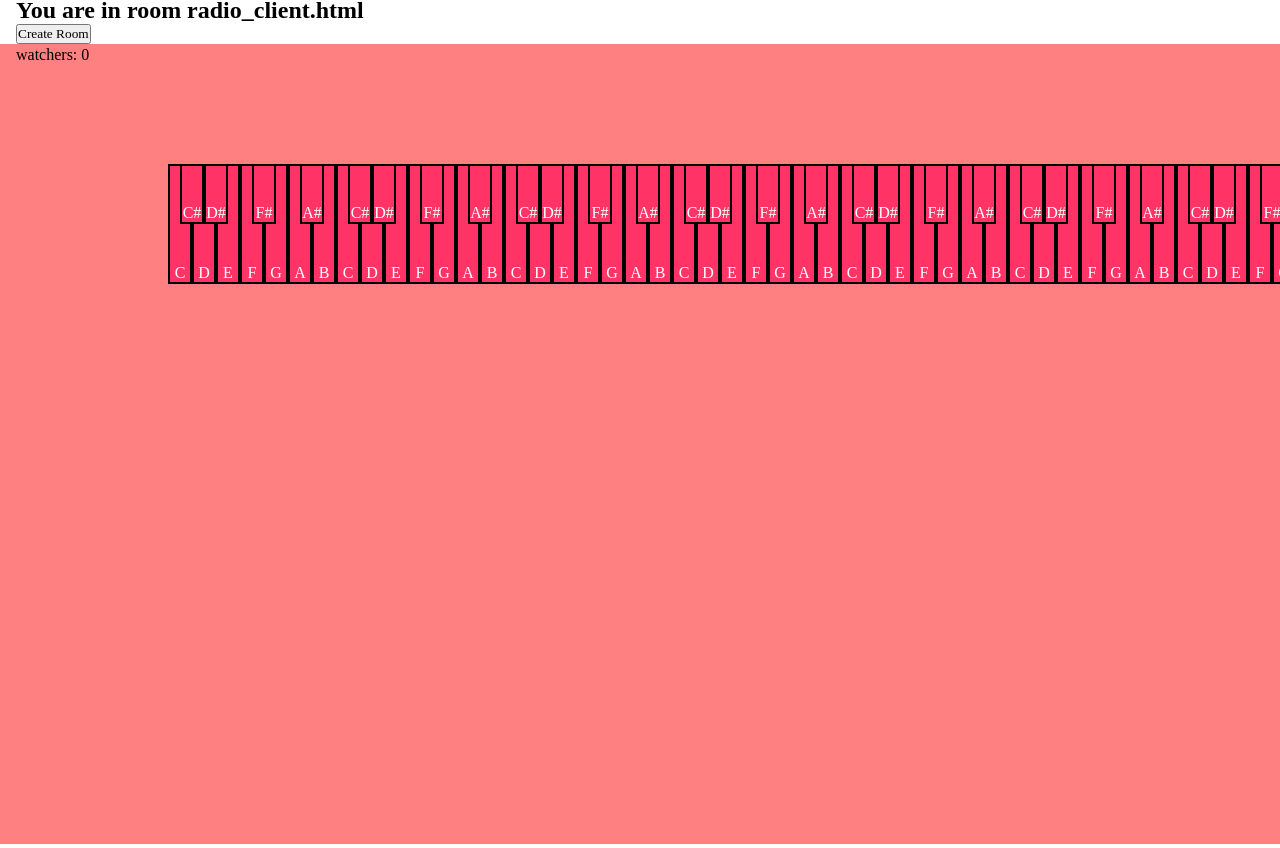
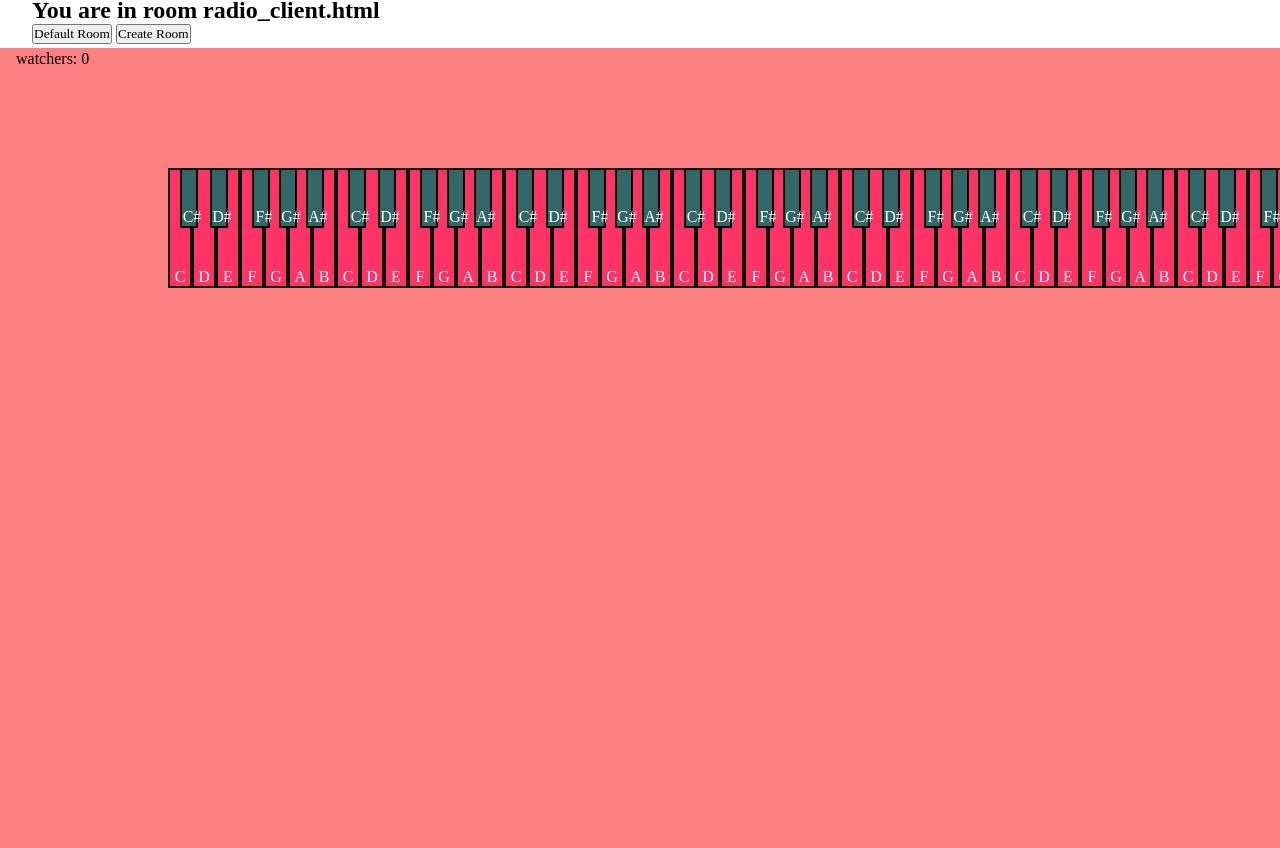
Before and after one commit to INeedAUniqueUsername/PianoRadio, a website: page radio_client.html in a window 1280 px wide. Shown: the part 67-915 px from the top of the page. Drawn offline with nearby package versions, Linux system fonts and the light colour scheme; no server answers.

Commit message:
post-hackathon misc update

```diff
--- a/radio_client.html
+++ b/radio_client.html
@@ -16,26 +16,44 @@
             line-height: 16px;
             font: bold 16px Inconsolata;
         }
+
+        #canvasBack {
+            width:100%;
+            height:100%;
+        }
     </style>
 
     <title> Piano Radio </title>
+
+    <script src="https://ajax.googleapis.com/ajax/libs/jquery/3.5.1/jquery.min.js"></script>
 </head>
 <body id="body">
-    <div style="margin-left:16px;">
+
+    <div>
+        <div style="margin-left:32px; float:left;">
             <h1 id="title">Piano Radio - A piano on the internet</h1>
             <h2 id="needMidi">You must connect a MIDI device to play</h2>
 
             <h2 id="roomName"></h2>
+            <button id="defaultRoom" onclick="null">Default Room</button>
             <button id="createRoom" onclick="null">Create Room</button>
             <!--<input type="text" placeholder="username" />-->
             <button id="connect" onclick="null" hidden="hidden"></button>
         </div>
+        <div style="margin-right:32px; float:right;">
+
+            <h1 id="audioOn">Click to enable audio</h1>
+        </div>
+    </div>
+
+    <hr style="margin:0px 0px 0px 0px; border:0px; height:4px; clear:both;" />
+    <canvas id='canvasBack'></canvas>
+
     <script src="soundfont-player.min.js"></script>
     <script src="https://cdn.socket.io/3.1.3/socket.io.min.js" integrity="sha384-cPwlPLvBTa3sKAgddT6krw0cJat7egBga3DJepJyrLl4Q9/5WLra3rrnMcyTyOnh" crossorigin="anonymous"></script>
+    <script type="text/javascript">
 
-    <canvas id='canvasBack' width='100%' height='100%'></canvas>
-
-    <script type="text/javascript">
+        {
             let root = 0,
                 second = 2,
                 third = 4,
@@ -126,24 +144,26 @@
             }
 
             let currentKey = 'I';
-
-
-        let createRoom = document.getElementById('createRoom');
-        createRoom.onclick = function () {
-            var rand = Math.floor(Math.random() * 1000000);
-            var link = "https://PianoRadio.ineedauniqueuse.repl.co/" + rand;
-            window.location.href = link;
-
         }
 
-        /*
-        let body = document.getElementById('title');
-        body.onclick = function () {
-            if (socket) {
-                socket.emit('keyDown', 60);
-            }
-        }
-        */
+        let createRoom = $('#createRoom');
+        createRoom.click(function () {
+            var rand = Math.floor(Math.random() * 1000000);
+            var link = window.location.origin;
+            link = link + '/' + rand;
+            window.location.href = link;
+        });
+
+        let defaultRoom = $('#defaultRoom');
+        defaultRoom.click(function () {
+            var link = window.location.origin;
+            window.location.href = link;
+        });
+
+        let body = $('#body');
+        body.click(function () {
+            $('#audioOn').text('Audio enabled');
+        });
 
         var socket = null;
         if (!socket) {
@@ -155,9 +175,9 @@
         var userCount = 0;
 
 
-        let roomName = document.getElementById('roomName');
-        let b = document.getElementById('connect');
-        b.onclick = connect;
+        let roomName = $('#roomName');
+        let b = $('#connect');
+        b.click(connect);
         connect();
         function connect() {
             if (socket) {
@@ -165,20 +185,20 @@
                 socket.off('keyDown')
                 socket.disconnect();
                 socket = null;
-                b.innerText = 'Connect';
+                b.text('Connect');
                 console.log('click disconnect: ' + socket);
             } else {
                 console.log('click connect');
-                b.innerText = 'Disconnect';
+                b.text('Disconnect');
                 socket = io.connect();
 
                 var room = window.location.pathname;
                 socket.emit('joinRoom', room);
 
                 if (room == '/') {
-                    roomName.innerText = 'You are in the default room.';
+                    roomName.text('You are in the default room.');
                 } else {
-                    roomName.innerText = 'You are in room ' + room.replace('/', '');
+                    roomName.text('You are in room ' + room.replace('/', ''));
                 }
 
                 console.log('socket connected');
@@ -201,13 +221,13 @@
         }
 
 
-        let needMidi = document.getElementById('needMidi');
+        let needMidi = $('#needMidi');
         function updatePiano() {
             if (pianoConnected) {
-                needMidi.innerText = "MIDI device connected";
+                needMidi.text("MIDI device connected.");
             } else {
 
-                needMidi.innerText = "You must connect a MIDI device to play";
+                needMidi.text("You must connect a MIDI device to play");
             }
         }
 
@@ -227,7 +247,7 @@
         let lastDownTime = [];
         let pressed = [];
         let node = [];
-        let keyColor = [];
+        let keyColor = [...Array(12 * 8).keys()].map(key => `hsl(${8 * (360) * key / (12 * 8)}, 75%, 75%)`);
 
 
         function connectPiano(device) {
@@ -273,7 +293,7 @@
             pressed[key] = true;
             node[key] = instrument.play(key);
 
-            keyColor[key] = `hsl(${360 * Math.random()}, 75%, 75%)`;
+            //keyColor[key] = `hsl(${360 * Math.random()}, 75%, 75%)`;
             console.log(key);
         }
 
@@ -374,16 +394,17 @@
             }
             //Render all the keys
             for (let i = 1; i < 9; i++) {
-                [0, 2, 4, 5, 7, 9, 11, 1, 3, 6, 10]
+                [0, 2, 4, 5, 7, 9, 11, 1, 3, 6, 8, 10]
                     .forEach(note => renderKey(i * 12 + note, i, note));
             }
 
             function getKeyInfo(key, octave, note) {
                 let width = 24;
                 let height = 120;
-                let flatHeight = 60;
+                let flatWidth = width * 3 / 4;
+                let flatHeight = height/2;
                 let left = (octave * width * 7);
-
+                let flat = false;
                 switch (note) {
                     case 0://C
                         left += 0;
@@ -391,17 +412,21 @@
                         break;
                     case 1://C#
                         left += width / 2;
+                        width = flatWidth;
                         height = flatHeight;
                         name = 'C#';
+                        flat = true;
                         break;
                     case 2://D
                         left += width;
                         name = 'D';
                         break;
                     case 3://D#
-                        left += (width * 3) / 2;
+                        left += (width * 3) / 2 + width/4;
+                        width = flatWidth;
                         height = flatHeight;
                         name = 'D#';
+                        flat = true;
                         break;
                     case 4://E
                         left += width * 2;
@@ -413,44 +438,52 @@
                         break;
                     case 6://F#
                         left += (width * 7) / 2;
+                        width = flatWidth;
                         height = flatHeight;
                         name = 'F#';
+                        flat = true;
                         break;
                     case 7://G
                         left += width * 4;
                         name = 'G';
                         break;
                     case 8://G#
-                        left += (width * 9) / 2;
+                        left += (width * 9) / 2 + width/8;
+                        width = flatWidth;
                         height = flatHeight;
                         name = 'G#';
+                        flat = true;
                         break;
                     case 9://A
                         left += width * 5;
                         name = 'A';
                         break;
                     case 10://A#
-                        left += (width * 11) / 2;
+                        left += (width * 11) / 2 + width/4;
+                        width = flatWidth;
                         height = flatHeight;
                         name = 'A#';
+                        flat = true;
                         break;
                     case 11://B
                         left += width * 6;
                         name = 'B';
                         break;
                 }
-                return [left, height, name];
+                return [left, width, height, name, flat];
             }
 
             function renderKey(key, octave, note) {
-                let width = 24;
                 let top = 120;
 
-                let left, height, name;
-                [left, height, name] = getKeyInfo(key, octave, note);
+                let left, width, height, name, flat;
+                [left, width, height, name, flat] = getKeyInfo(key, octave, note);
+
+
+                let unpressedColor = flat ? '51, 102, 102' : '255, 51, 102';
                 if (pressed[key]) {
                     //key outlines
-                    ctx.fillStyle = 'rgb(255, 51, 102)';
+                    ctx.fillStyle = `rgb(${unpressedColor})`;
                     ctx.fillRect(left, top, width, height);
 
                     //pressed key color
@@ -463,13 +496,13 @@
 
                     //Key highlight
                     let lastTime = lastPressedTime[key];
-                    let recent = 100;
+                    let recent = 125;
                     if (velocity[key]) {
-                        recent = 100 - velocity[key];
+                        recent = recent - velocity[key];
                     }
 
                     if (lastTime && (time - lastTime) < recent) {
-                        ctx.fillStyle = 'rgba(128, 128, 128, ' + ((recent - (time - lastTime)) / recent) + ')';
+                        ctx.fillStyle = `rgba(${unpressedColor}, ${((recent - (time - lastTime)) / recent)})`;
 
                         ctx.fillRect(left + 2, top + 2, width - 4, height - 4);
                     }
@@ -497,14 +530,19 @@
                     }
                     */
 
-                    ctx.fillStyle = 'rgb(255, 51, 102)';
+                    ctx.fillStyle = `rgb(${unpressedColor})`;
 
                     ctx.fillRect(left + 2, top + 2, width - 4, height - 4);
 
+
+                    //Unpress fade color
                     let lastTime = lastPressedTime[key];
-                    let recent = 100;
+                    let recent = 125;
+                    if (velocity[key]) {
+                        recent = recent - velocity[key];
+                    }
                     if (lastTime && (time - lastTime) < recent) {
-                        ctx.fillStyle = 'rgba(128, 128, 128, ' + ((recent - (time - lastTime)) / recent) + ')';
+                        ctx.fillStyle = `rgba(255, 255, 255, ${((recent - (time - lastTime)) / recent)})`;
 
                         ctx.fillRect(left + 2, top + 2, width - 4, height - 4);
                     }
@@ -518,11 +556,10 @@
             function renderBarBelow(key, startTime, releaseTime, color) {
                 let octave = Math.floor(key / 12);
                 let note = key % 12;
-                let width = 24;
                 let top = 120;
 
-                let left, height, name;
-                [left, height, name] = getKeyInfo(key, octave, note);
+                let left, width, height, name;
+                [left, width, height, name] = getKeyInfo(key, octave, note);
 
                 ctx.fillStyle = color;
                 ctx.fillRect(left,
```
Lines whose indentation alone changed are shown as unchanged.
